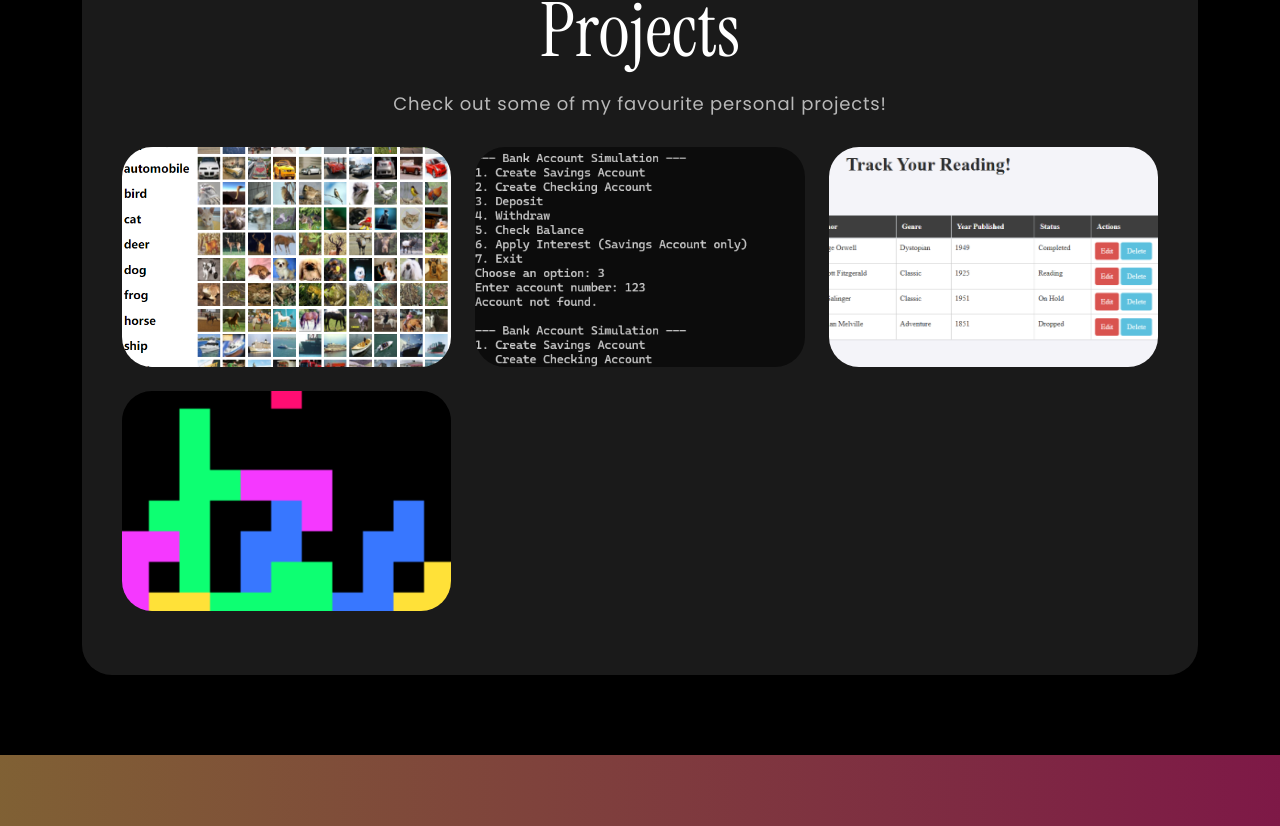
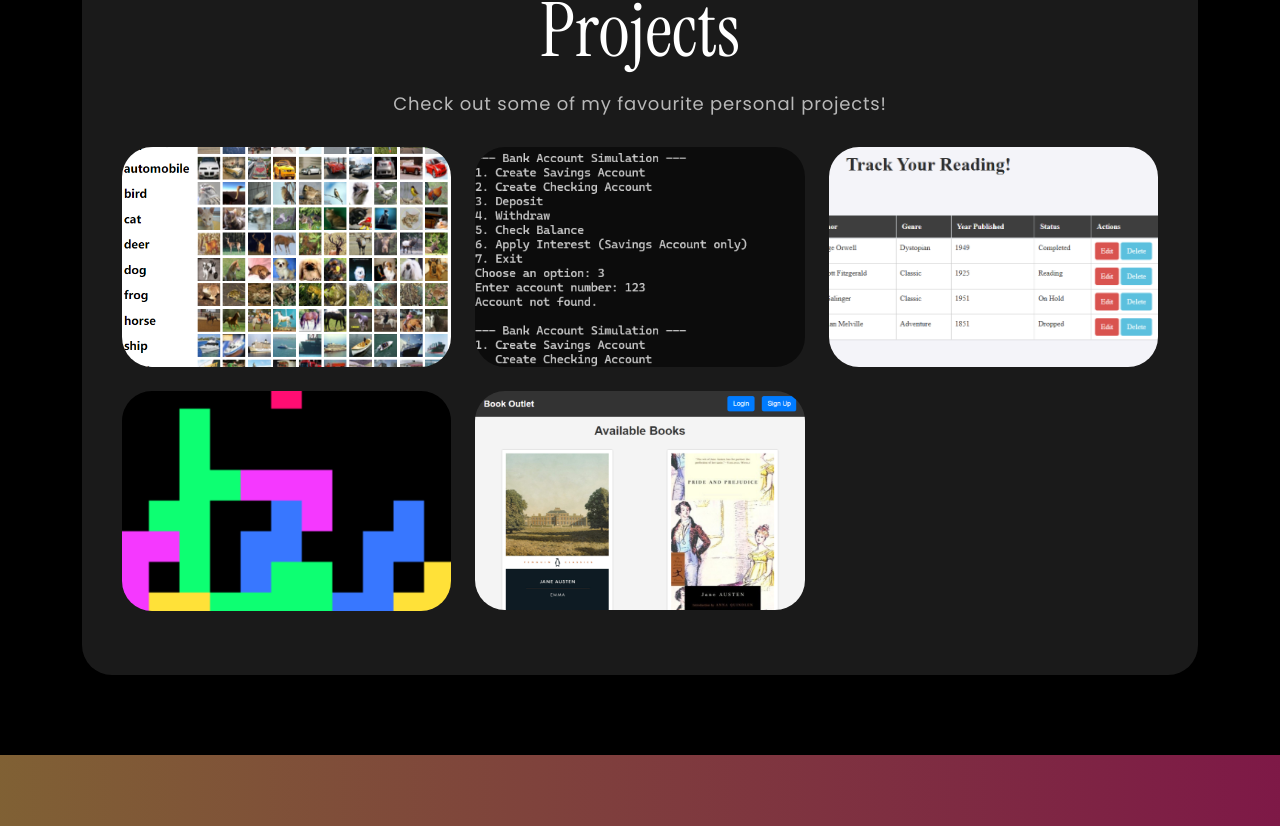
Before and after one commit to trinadas0/personal-website, a React (Create React App) app: page / in a window 1280 px wide. Shown: the part 1557-2383 px from the top of the page. Built offline with nearby package versions, Linux system fonts and the light colour scheme.

Commit message:
added project

```diff
--- a/public/index.html
+++ b/public/index.html
@@ -2,7 +2,7 @@
 <html lang="en">
   <head>
     <meta charset="utf-8" />
-    <link rel="icon" href="%PUBLIC_URL%/favicon.ico" />
+    <link rel="icon" href="..src//assets/img/logo.svg" />
     <meta name="viewport" content="width=device-width, initial-scale=1" />
     <meta name="theme-color" content="#000000" />
     <meta name="description" content="Trina Das' Portfolio" />
--- a/src/components/Projects.js
+++ b/src/components/Projects.js
@@ -5,6 +5,7 @@ import projImg1 from "../assets/img/project-img1.png";
 import projImg2 from "../assets/img/project-img2.png";
 import projImg3 from "../assets/img/project-img3.png";
 import projImg4 from "../assets/img/project-img4.png";
+import projImg5 from "../assets/img/project-img5.png";
 import 'animate.css';
 import TrackVisibility from 'react-on-screen';
 
@@ -36,6 +37,12 @@ export const Projects = () => {
       description: "A classic Tetris clone.",
       imgUrl: projImg3,
       link: "https://github.com/trinadas0/tetris",
+    },
+    {
+      title: "Full-Stack Bookstore with Django",
+      description: "An online bookstore with cart functionality.",
+      imgUrl: projImg5,
+      link: "https://github.com/trinadas0/book-outlet",
     },
 
   ];
```
Also changed, not shown: public/..src/assets/img/logo.svg (added), src/assets/img/project-img5.png (added).
